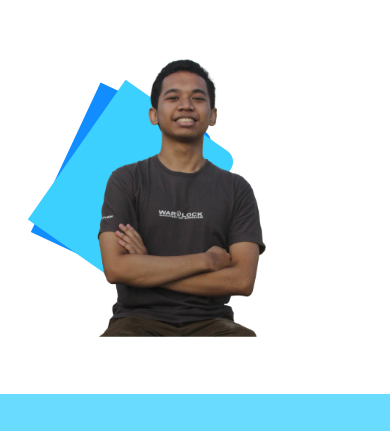
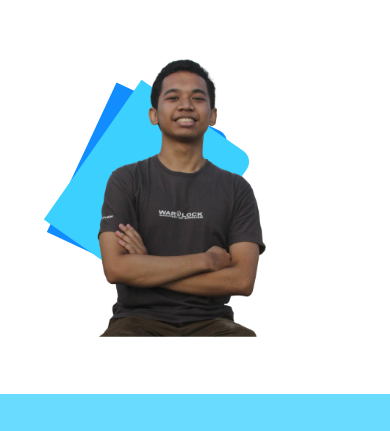
Before and after one commit to senyumpanda/senyumpanda.github.io, a website: page index.html in a window 390 px wide. Shown: the part 380-811 px from the top of the page. Drawn offline with nearby package versions, Linux system fonts and the light colour scheme; files that its build step writes are made by us from their sources.

Commit message:
memperbaharui data

```diff
--- a/index.html
+++ b/index.html
@@ -114,10 +114,10 @@
                 <div class="pt-24 w-full md:p-0 md:pl-40 md:w-1/2">
                     <div class="back relative md:pl-20 lg:pl-0 xl:pl-12 2xl:pl-0">
                         <div
-                            class="kotak-2 bg-secondary_dark w-[230px] h-[300px] rounded-r-3xl rotate-[25deg] scale-[0.55] absolute z-[1] -translate-y-10 translate-x-2 sm:translate-x-48 md:scale-[0.6] md:-translate-x-44 md:-translate-y-16 lg:z-[-5] lg:-translate-x-6 lg:translate-y-10 xl:translate-x-2 xl:translate-y-0 xl:scale-[0.6] 2xl:translate-x-24 2xl:translate-y-2 2xl:scale-[0.65]">
+                            class="kotak-2 bg-secondary_dark w-[230px] h-[300px] rounded-r-3xl rotate-[25deg] scale-[0.55] absolute z-[1] -translate-y-10 translate-x-6 sm:translate-x-48 md:scale-[0.6] md:-translate-x-44 md:-translate-y-16 lg:z-[-5] lg:-translate-x-6 lg:translate-y-10 xl:translate-x-2 xl:translate-y-0 xl:scale-[0.6] 2xl:translate-x-24 2xl:translate-y-2 2xl:scale-[0.65]">
                         </div>
                         <div
-                            class="kotak-1 bg-primary w-[250px] h-[310px] rounded-r-3xl rotate-[35deg] scale-[0.55] absolute z-[2] -translate-y-10 translate-x-2 sm:translate-x-48 md:scale-[0.6] md:-translate-x-44 md:-translate-y-16 lg:z-[-5] lg:-translate-x-6 lg:translate-y-10 xl:translate-x-2 xl:translate-y-0 xl:scale-[0.6] 2xl:translate-x-24 2xl:translate-y-2 2xl:scale-[0.65]">
+                            class="kotak-1 bg-primary w-[250px] h-[310px] rounded-r-3xl rotate-[35deg] scale-[0.55] absolute z-[2] -translate-y-10 translate-x-6 sm:translate-x-48 md:scale-[0.6] md:-translate-x-44 md:-translate-y-16 lg:z-[-5] lg:-translate-x-6 lg:translate-y-10 xl:translate-x-2 xl:translate-y-0 xl:scale-[0.6] 2xl:translate-x-24 2xl:translate-y-2 2xl:scale-[0.65]">
                         </div>
                         <img src="img/me.png" alt="Ilham Pandu Prasetyo"
                             class="absolute z-[3] w-[350px] -translate-y-24 scale-105 translate-x-2 sm:w-[500px] sm:scale-75 sm:translate-x-24 sm:-translate-y-40 md:scale-150 md:-translate-x-32 md:-translate-y-6 lg:z-[-5] lg:-translate-x-10 lg:-translate-y-10 xl:scale-105 xl:-translate-x-16 xl:-translate-y-40 2xl:scale-110 2xl:translate-x-2 2xl:-translate-y-48">
@@ -191,7 +191,7 @@
     <!-- Kontak Section Start -->
     <section id="kontak" class="mt-16">
         <div class="container mx-auto">
-            <div class="keterangan-projek w-72 mx-auto text-center mb-14 md:mb-16">
+            <div class="keterangan-projek w-full mx-auto text-center mb-14 md:mb-16">
                 <h3 class="text-3xl font-medium sm:text-4xl 2xl:text-5xl">Kontak</h3>
                 <!-- <p class="text-xs sm:text-sm">Dapat Hubungi Saya di Bawah</p> -->
             </div>
```
